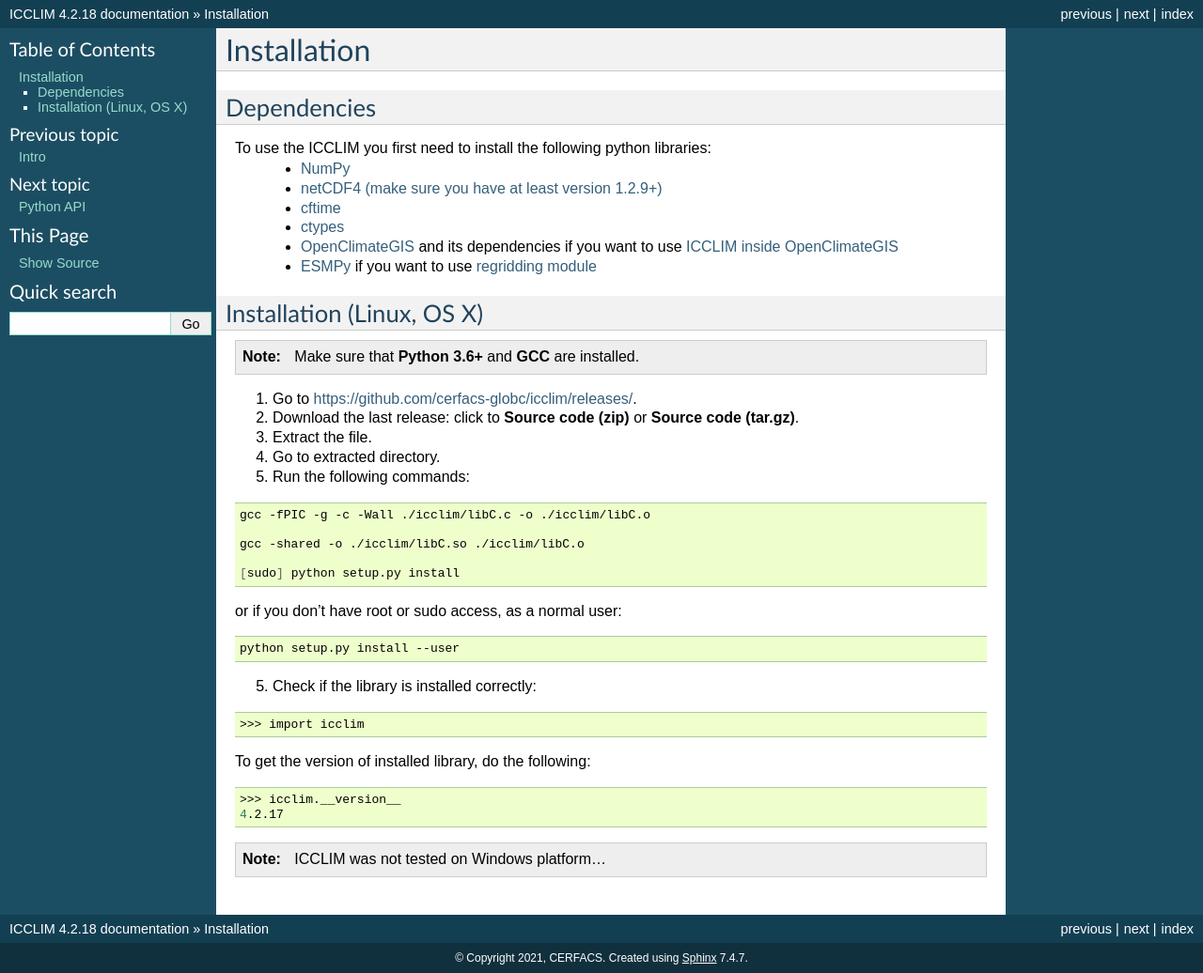
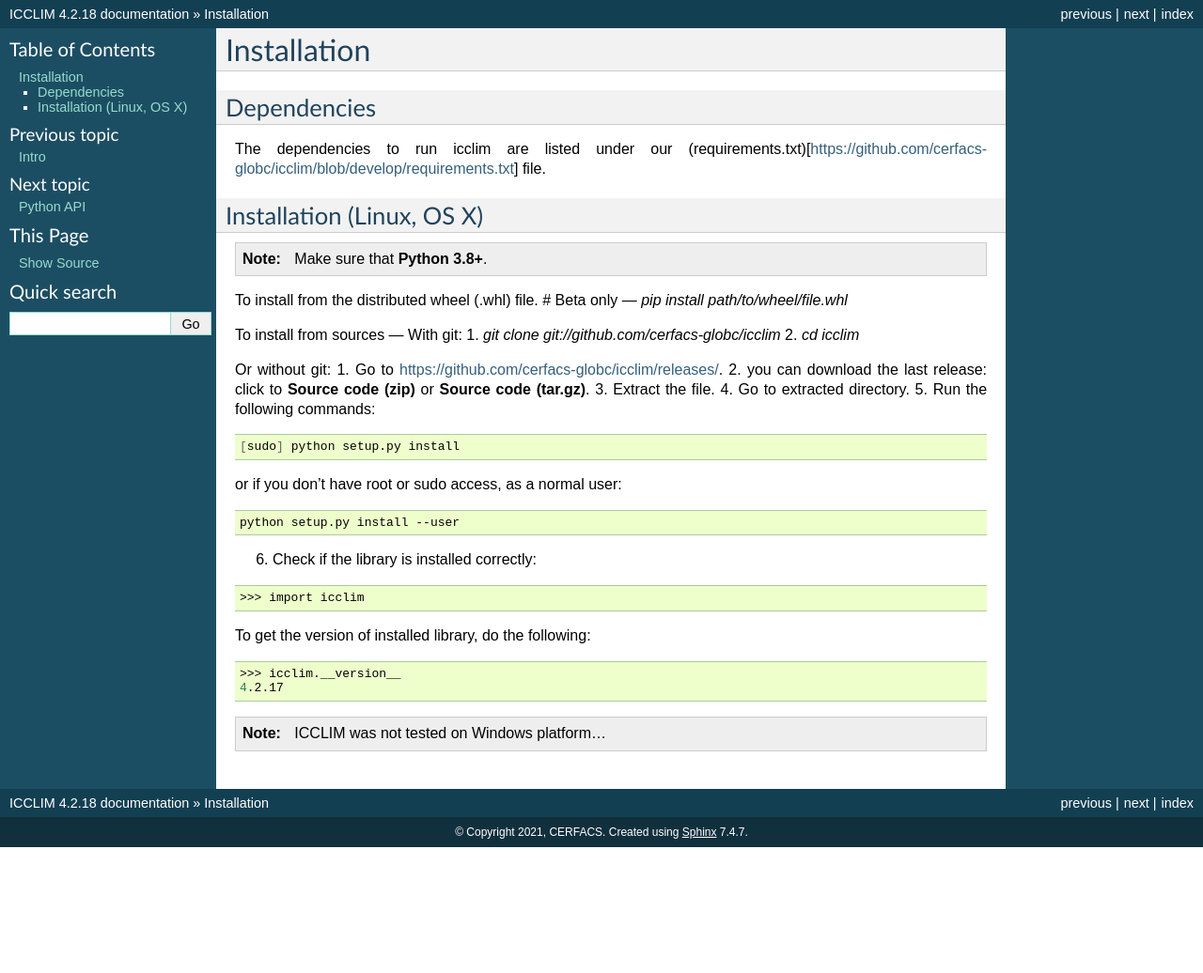
Before and after one commit to cerfacs-globc/icclim, a Sphinx documentation site: the page built from icclim/icclim_doc/source/installation.rst, in a window 1280 px wide. Shown: the whole page at 94% size. Built offline with Sphinx 7.4.7, drawn with Linux system fonts in a browser that asks for light colours; after the commit the page ends 902 px from its top, so only the background shows below that.

Commit message:
Doc: Update installation

```diff
--- a/icclim/icclim_doc/source/installation.rst
+++ b/icclim/icclim_doc/source/installation.rst
@@ -4,29 +4,31 @@
 
 Dependencies
 ------------
-To use the ICCLIM you first need to install the following python libraries:
-    - `NumPy <https://numpy.org>`_
-    - `netCDF4 (make sure you have at least version 1.2.9+) <https://unidata.github.io/netcdf4-python/>`_
-    - `cftime <https://unidata.github.io/cftime/>`_
-    - `ctypes <https://docs.python.org/3/library/ctypes.html>`_
-    - `OpenClimateGIS <https://github.com/NCPP/ocgis>`_ and its dependencies if you want to use `ICCLIM inside OpenClimateGIS <https://ocgis.readthedocs.io/en/latest/computation.html#calculation-using-icclim-for-eca-indices>`_
-    - `ESMPy <https://earthsystemmodeling.org/esmpy/>`_ if you want to use :ref:`regridding module <icclim_regrid>`
+The dependencies to run icclim are listed under our
+(requirements.txt)[https://github.com/cerfacs-globc/icclim/blob/develop/requirements.txt] file.
 
 Installation (Linux, OS X)
 --------------------------
-.. note:: Make sure that **Python 3.6+** and **GCC** are installed.
+.. note:: Make sure that **Python 3.8+**.
 
+To install from the distributed wheel (.whl) file. # Beta only
+---
+`pip install path/to/wheel/file.whl`
+
+To install from sources
+---
+With git:
+1. `git clone git://github.com/cerfacs-globc/icclim`
+2. `cd icclim`
+
+Or without git:
 1. Go to `<https://github.com/cerfacs-globc/icclim/releases/>`_.
-2. Download the last release: click to **Source code (zip)** or **Source code (tar.gz)**.
+2. you can download the last release: click to **Source code (zip)** or **Source code (tar.gz)**.
 3. Extract the file.
 4. Go to extracted directory.
 5. Run the following commands:
 
 .. code-block:: sh
-
-    gcc -fPIC -g -c -Wall ./icclim/libC.c -o ./icclim/libC.o
-
-    gcc -shared -o ./icclim/libC.so ./icclim/libC.o
 
     [sudo] python setup.py install
 
```
Also changed, not shown: other parts of icclim/icclim_doc/source/installation.rst (+1 -1 lines).
